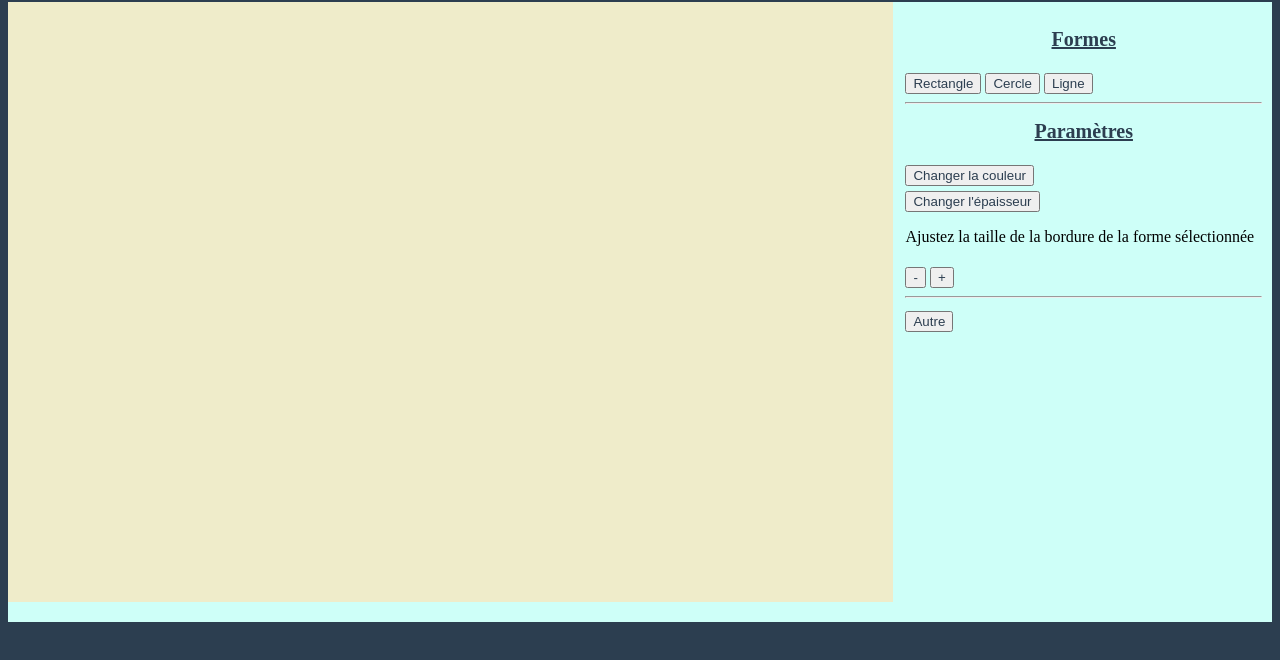
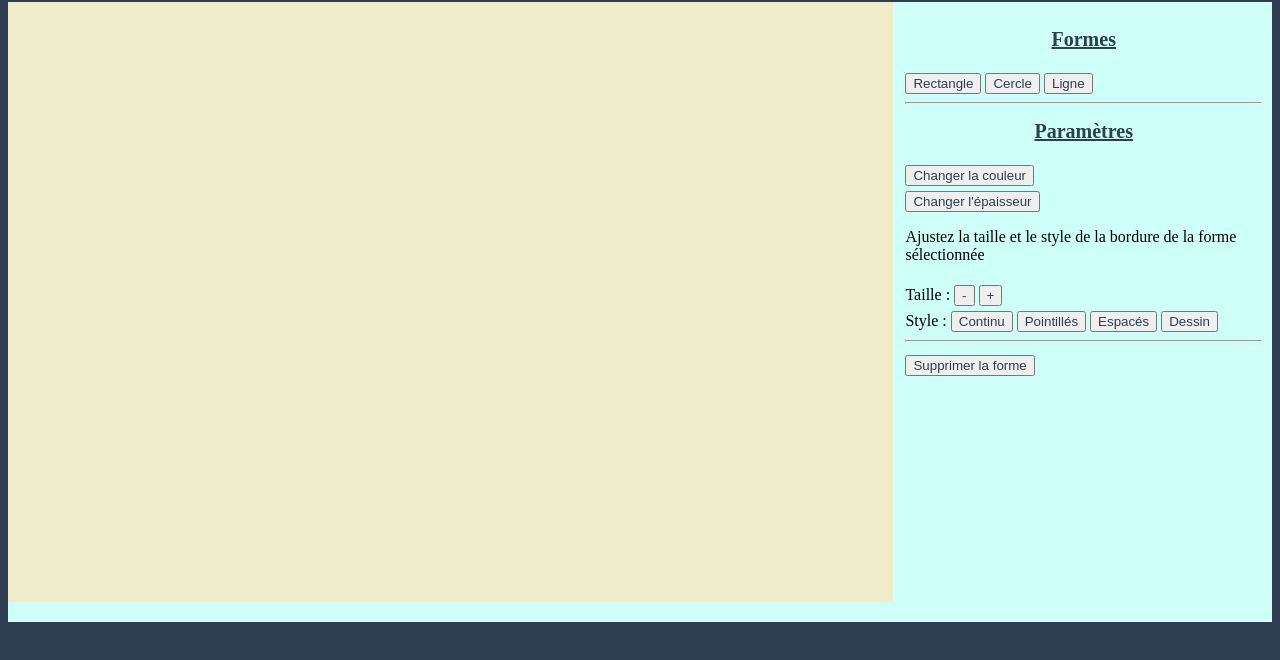
Before and after one commit to KingRid3r/JsSvgEditor, a website built with webpack: page public/index.html in a window 1280 px wide. Both pictures are taken after a click on the button "Changer l'épaisseur". Shown: the part 60-720 px from the top of the page. Built offline with nearby package versions, Linux system fonts and the light colour scheme.

Commit message:
ajout boutons
ajout boutons

```diff
--- a/public/index.html
+++ b/public/index.html
@@ -42,12 +42,19 @@
             <button id="border">Changer l'épaisseur</button>
             <br />
             <div id="epais" style="display: none;">
-                <p>Ajustez la taille de la bordure de la forme sélectionnée</p>
-                <button id="moins" >-</button>
+                <p>Ajustez la taille et le style de la bordure de la forme sélectionnée</p>
+                Taille :
+                <button id="moins" >-</button> <!-- stroke-width-1 -->
                 <button id="plus">+</button>
+                <br />
+                Style :
+                <button id="droit" >Continu</button>
+                <button id="dash1">Pointillés</button> <!-- stroke-dasharray="5,5" -->
+                <button id="dash2" >Espacés</button> <!-- stroke-dasharray="10,10" -->
+                <button id="dash3">Dessin</button> <!-- stroke-dasharray="20,10,5,5,5,10" -->
                 <hr />
             </div>
-            <button id="autre">Autre</button>
+            <button id="supprimer">Supprimer la forme</button>
         </div>
     </body>
 </html>
--- a/src/index.js
+++ b/src/index.js
@@ -126,7 +126,9 @@ class Rectangle extends Forme {
         this.resize.setdx(dx);
         this.resize.setdy(dy);
         this.alter_rect();
-
+    }
+    select(){
+        this.newRect.setAttribute("fill", "green");
     }
 };
 
@@ -216,7 +218,7 @@ function initScript()
 
     var changeColor = document.getElementById('color');
     var changeBorder = document.getElementById('border');
-    var autre = document.getElementById('autre');
+    var supprimer = document.getElementById('supprimer');
     var div_couleur = document.getElementById('couleur');
     var div_bordure = document.getElementById('epais');
     changeColor.onclick = function() {
@@ -227,9 +229,11 @@ function initScript()
         div_bordure.style.display = 'block';
         div_couleur.style.display = 'none';
     }
-    autre.onclick = function() {
-        div_couleur.style.display = 'none';
-        div_bordure.style.display = 'none';
+    supprimer.onclick = function() {
+        if (confirm("Voulez-vous supprimer la forme ?")) {
+            div_couleur.style.display = 'none';
+            div_bordure.style.display = 'none';
+       }
     }
 
     var selectedElement = 0;
@@ -237,6 +241,12 @@ function initScript()
     var currentY = 0;
     var formeX = 0;
     var formeY = 0;
+
+    svgDoc.addEventListener('click', function(evt) {
+        selectedElement = evt.target;
+        canvas.formes[parseFloat(selectedElement.getAttributeNS(null, "id"))].select();
+        console.log(selectedElement);
+    });
 
     svgDoc.addEventListener('mousedown', function(evt) {
         selectedElement = evt.target;
--- a/src/stylesheets/styles.scss
+++ b/src/stylesheets/styles.scss
@@ -2,7 +2,7 @@ $midnight-blue : #2c3e50;
 
 body {
 	background-color: $midnight-blue;
-	color : white;
+	color : black;
 }
 
 h1 {
```
